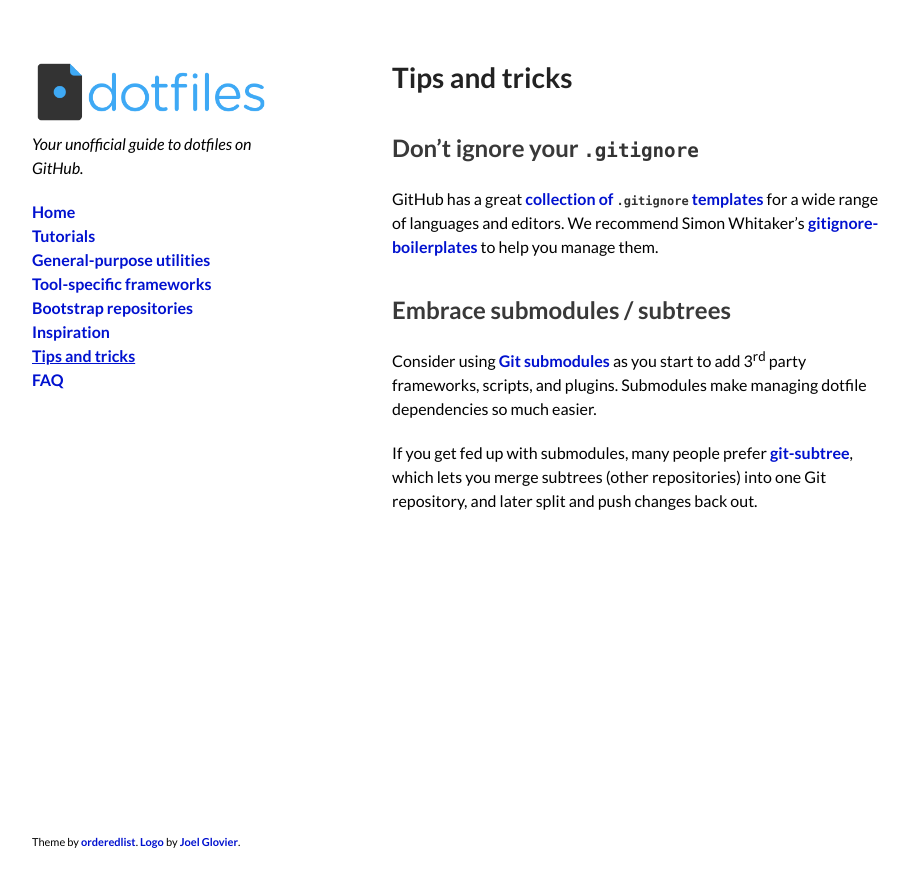
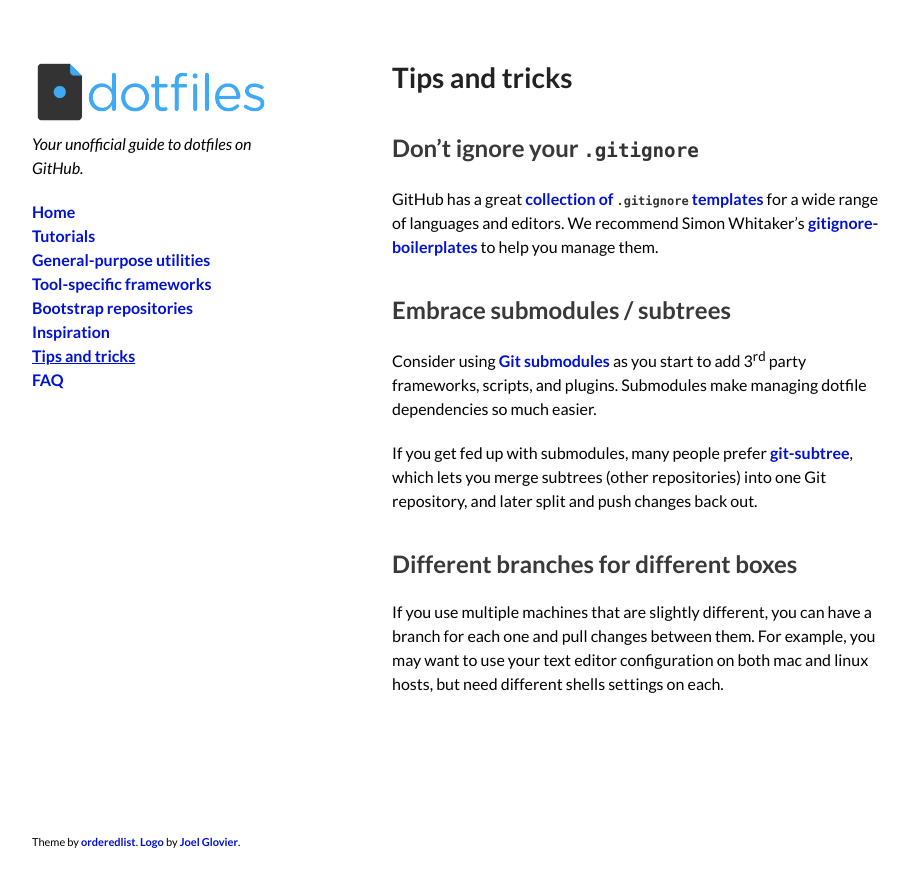
Before and after one commit to dotfiles/dotfiles.github.com, a Jekyll site: the page built from tips.md, in a window 1280 px wide. Shown: the top 887 px of the page, without its empty margins (178-1087 px from the left). Built offline with Jekyll 4.4.1, drawn with Linux system fonts in a browser that asks for light colours; comment, search, counter and statistics services are not loaded.

Commit message:
Add tip about multiple branches

```diff
--- a/tips.md
+++ b/tips.md
@@ -19,3 +19,7 @@ If you get fed up with submodules, many people prefer
 [git-subtree](https://github.com/git/git/blob/master/contrib/subtree/git-subtree.txt),
 which lets you merge subtrees (other repositories) into one Git repository, and
 later split and push changes back out.
+
+## Different branches for different boxes
+
+If you use multiple machines that are slightly different, you can have a branch for each one and pull changes between them. For example, you may want to use your text editor configuration on both mac and linux hosts, but need different shells settings on each.
```
